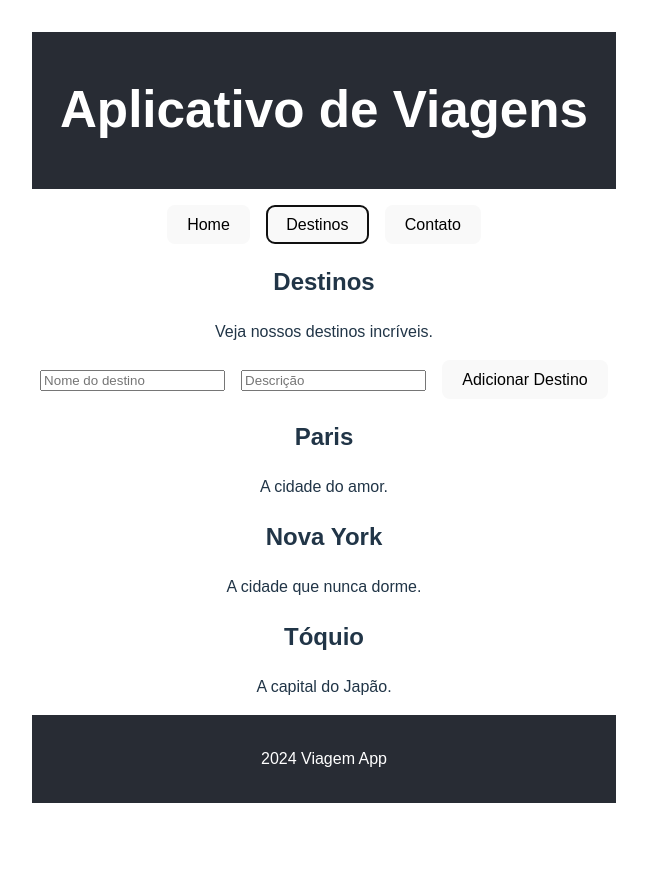
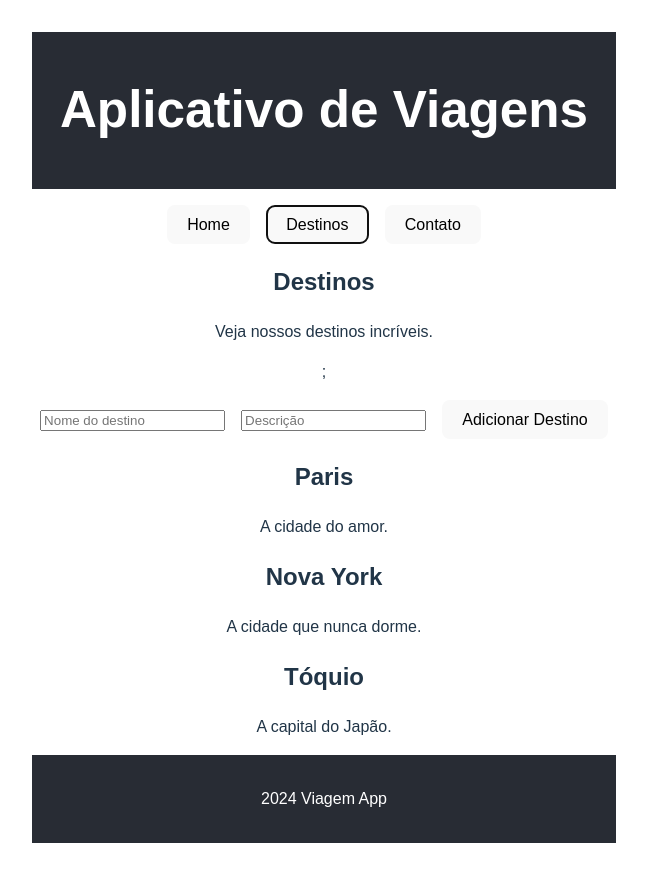
Before and after one commit to corujazz/Sistema-Viagens, a React (Vite) app in the folder viagem-app/: page / in a window 1280 px wide. Both pictures are taken after a click on the button "Destinos". Shown: the whole page, without its empty margins (316-963 px from the left). Before the commit the page ends 835 px from the top, so only its background shows below. Built offline with nearby package versions, Linux system fonts and the light colour scheme.

Commit message:
Versão Final

```diff
--- a/viagem-app/src/App.jsx
+++ b/viagem-app/src/App.jsx
@@ -9,16 +9,6 @@ import Destinos from './pages/Destinos';
 import Contato from './pages/Contato';
 
 function App() {
-  const destinos = [
-    { nome: 'Paris', descricao: 'A cidade do amor.' },
-    { nome: 'Nova York', descricao: 'A cidade que nunca dorme.' },
-    { nome: 'Tóquio', descricao: 'A capital do Japão.' }
-  ];
-
-  const adicionarDestino = (novoDestino) => {
-    setDestinos([...destinos, novoDestino]);
-  };
-
   const [paginaAtual, setPaginaAtual] = useState('Home');
 
   const renderPagina = () => {
@@ -43,10 +33,6 @@ function App() {
         <button onClick={() => setPaginaAtual('Contato')}>Contato</button>
       </nav>
       {renderPagina()}
-      <FormDestino adicionarDestino={adicionarDestino} />
-      {destinos.map((destino, index) => (
-        <Destino key={index} nome={destino.nome} descricao={destino.descricao} />
-      ))}
       <Footer />
     </div>
   );
--- a/viagem-app/src/pages/Destinos.jsx
+++ b/viagem-app/src/pages/Destinos.jsx
@@ -1,8 +1,31 @@
 // Destinos.jsx
 import React from 'react';
+import { useState } from 'react';
+import Destino from '../components/Destino';
+import FormDestino from '../form/FormDestino';
+
 
 const Destinos = () => {
-  return <div><h2>Destinos</h2><p>Veja nossos destinos incríveis.</p></div>;
-};
+
+  const [destinos, setDestinos] = useState([
+    { nome: 'Paris', descricao: 'A cidade do amor.' },
+    { nome: 'Nova York', descricao: 'A cidade que nunca dorme.' },
+    { nome: 'Tóquio', descricao: 'A capital do Japão.' }
+  ]);
+
+  const adicionarDestino = (novoDestino) => {
+    setDestinos([...destinos, novoDestino]);
+  };
+
+  return (
+    <div className="Destinos">
+      <div><h2>Destinos</h2><p>Veja nossos destinos incríveis.</p></div>;
+      <FormDestino adicionarDestino={adicionarDestino} />
+      {destinos.map((destino, index) => (
+        <Destino key={index} nome={destino.nome} descricao={destino.descricao} />
+      ))}
+    </div>
+  );
+}
 
 export default Destinos;
```
